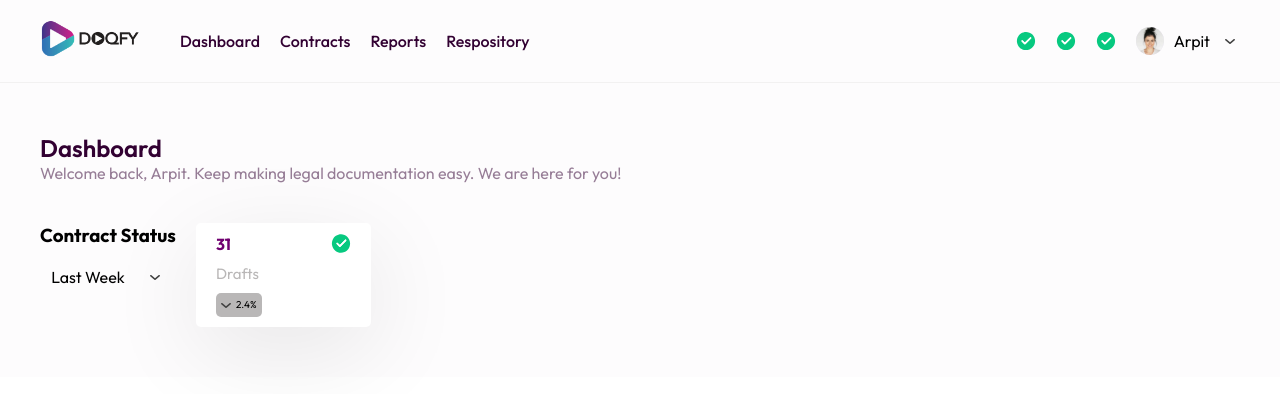
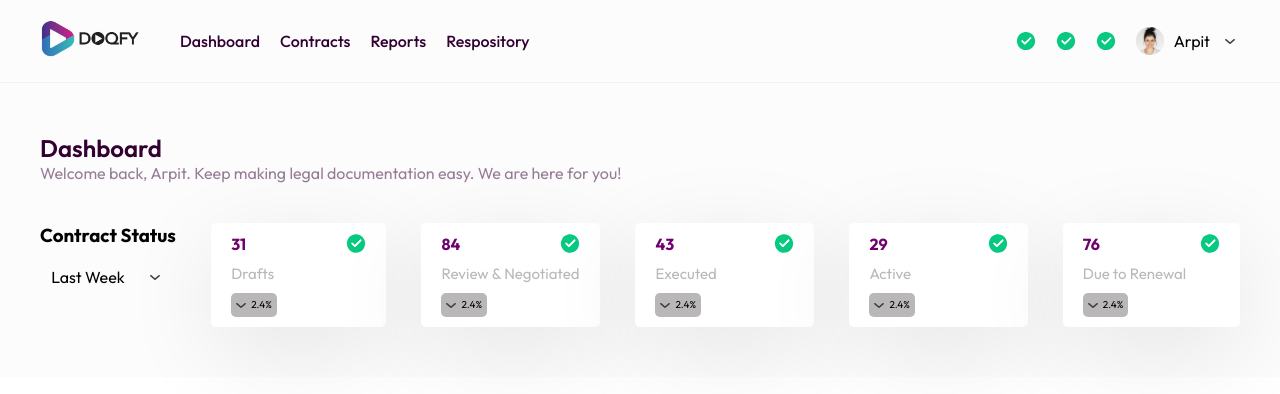
Before and after one commit to ajith82/doqfy-dashboard, an Angular app: page / in a window 1280 px wide. Shown: the top 394 px of the page. Built offline with nearby package versions, Linux system fonts and the light colour scheme.

Commit message:
dashboard tabs done

```diff
--- a/src/app/components/dashboard/dashboard.component.html
+++ b/src/app/components/dashboard/dashboard.component.html
@@ -8,15 +8,18 @@
       </p>
     </div>
     <div class="dashboardTabs">
-        <div class="dashboardTabsStatus">
-            <h3>Contract Status</h3>
-            <span>Last Week <img src="../../../assets/images/header/arrowDown.svg" alt="arrow"></span>
-        </div>
-        <div class="dashboardTabsDetails">
-            <h4>31 <img src="../../../assets/images/header/Success.svg" alt="success"></h4>
-            <p>Drafts</p>
-            <span><img src="../../../assets/images/header/arrowDown.svg" alt="arrow"> 2.4%</span>
-        </div>
+      <div class="dashboardTabsStatus">
+        <h3>Contract Status</h3>
+        <span
+          >Last Week
+          <img src="../../../assets/images/header/arrowDown.svg" alt="arrow"
+        /></span>
+      </div>
+      <div class="dashboardTabsDetails" *ngFor="let data of tabsData">
+        <h4>{{ data.title }}<img [src]="data.titleLogo" alt="success" /></h4>
+        <p>{{ data.tabsDetails }}</p>
+        <span><img [src]="data.arrow" alt="arrow" />{{ data.num }}</span>
+      </div>
     </div>
   </div>
 </section>
--- a/src/app/components/dashboard/dashboard.component.scss
+++ b/src/app/components/dashboard/dashboard.component.scss
@@ -13,7 +13,7 @@
     }
   }
   &Tabs {
-    @include d-flex($jc: flex-start);
+    @include d-flex($jc: space-between);
     align-items: flex-start;
     padding-top: 40px;
     gap: 20px;
--- a/src/app/components/dashboard/dashboard.component.ts
+++ b/src/app/components/dashboard/dashboard.component.ts
@@ -1,10 +1,47 @@
 import { Component } from '@angular/core';
+// import tabTitleLogo from '../../../assets/images/header/Success.svg';
 
 @Component({
   selector: 'app-dashboard',
   templateUrl: './dashboard.component.html',
-  styleUrls: ['./dashboard.component.scss']
+  styleUrls: ['./dashboard.component.scss'],
 })
 export class DashboardComponent {
-
+  tabsData = [
+    {
+      title: '31',
+      titleLogo: '../../../assets/images/header/Success.svg',
+      tabsDetails: 'Drafts',
+      arrow: '../../../assets/images/header/arrowDown.svg',
+      num: '2.4%',
+    },
+    {
+      title: '84',
+      titleLogo: '../../../assets/images/header/Success.svg',
+      tabsDetails: 'Review & Negotiated',
+      arrow: '../../../assets/images/header/arrowDown.svg',
+      num: '2.4%',
+    },
+    {
+      title: '43',
+      titleLogo: '../../../assets/images/header/Success.svg',
+      tabsDetails: 'Executed',
+      arrow: '../../../assets/images/header/arrowDown.svg',
+      num: '2.4%',
+    },
+    {
+      title: '29',
+      titleLogo: '../../../assets/images/header/Success.svg',
+      tabsDetails: 'Active',
+      arrow: '../../../assets/images/header/arrowDown.svg',
+      num: '2.4%',
+    },
+    {
+      title: '76',
+      titleLogo: '../../../assets/images/header/Success.svg',
+      tabsDetails: 'Due to Renewal',
+      arrow: '../../../assets/images/header/arrowDown.svg',
+      num: '2.4%',
+    },
+  ];
 }
```
